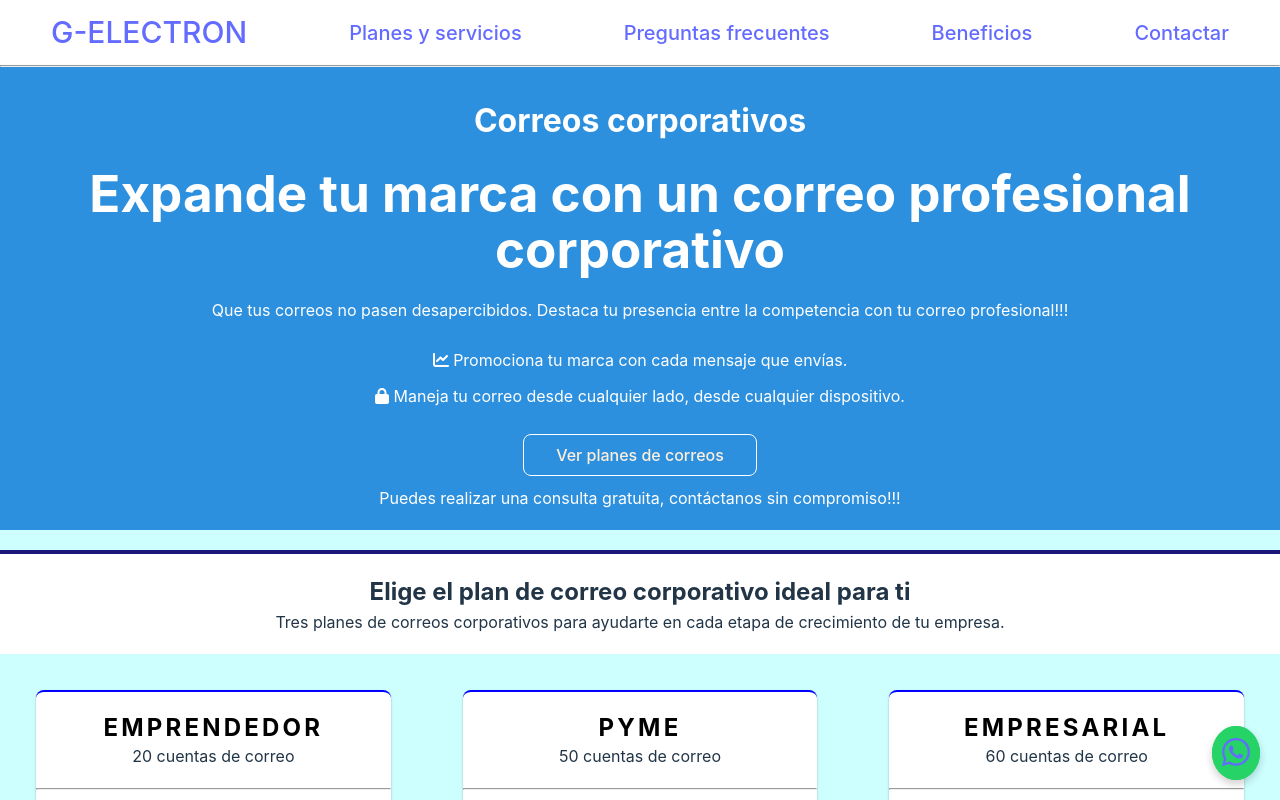
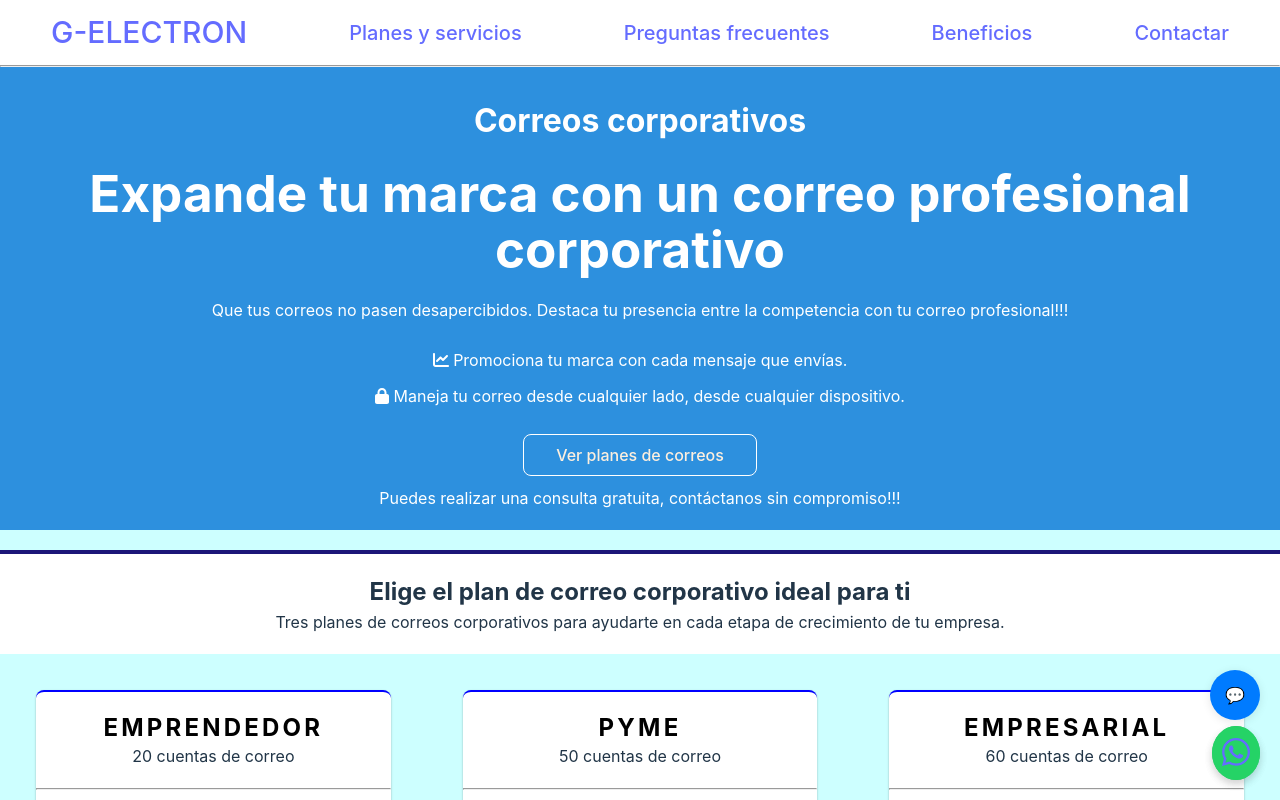
Before and after one commit to Krlozces/emailsCorporativos, a React (Vite) app: page / in a window 1280 px wide. Shown: the top 800 px of the page. Built offline with nearby package versions, Linux system fonts and the light colour scheme; no server answers.

Commit message:
ChatBot component added

```diff
--- a/src/App.jsx
+++ b/src/App.jsx
@@ -6,6 +6,7 @@ import Index from './components/Index';
 import Contact from './components/Contact';
 import Products from './components/Products';
 import BenefitsPage from './components/BenefitsPage';
+import ChatBot from './components/ChatBot';
 
 function App() {
   return (
@@ -18,6 +19,7 @@ function App() {
       <Route path='/questions' element={<FrequentQuestions />} />
     </Routes>
     <Whatsapp />
+    <ChatBot />
     </>
   )
 }
```
